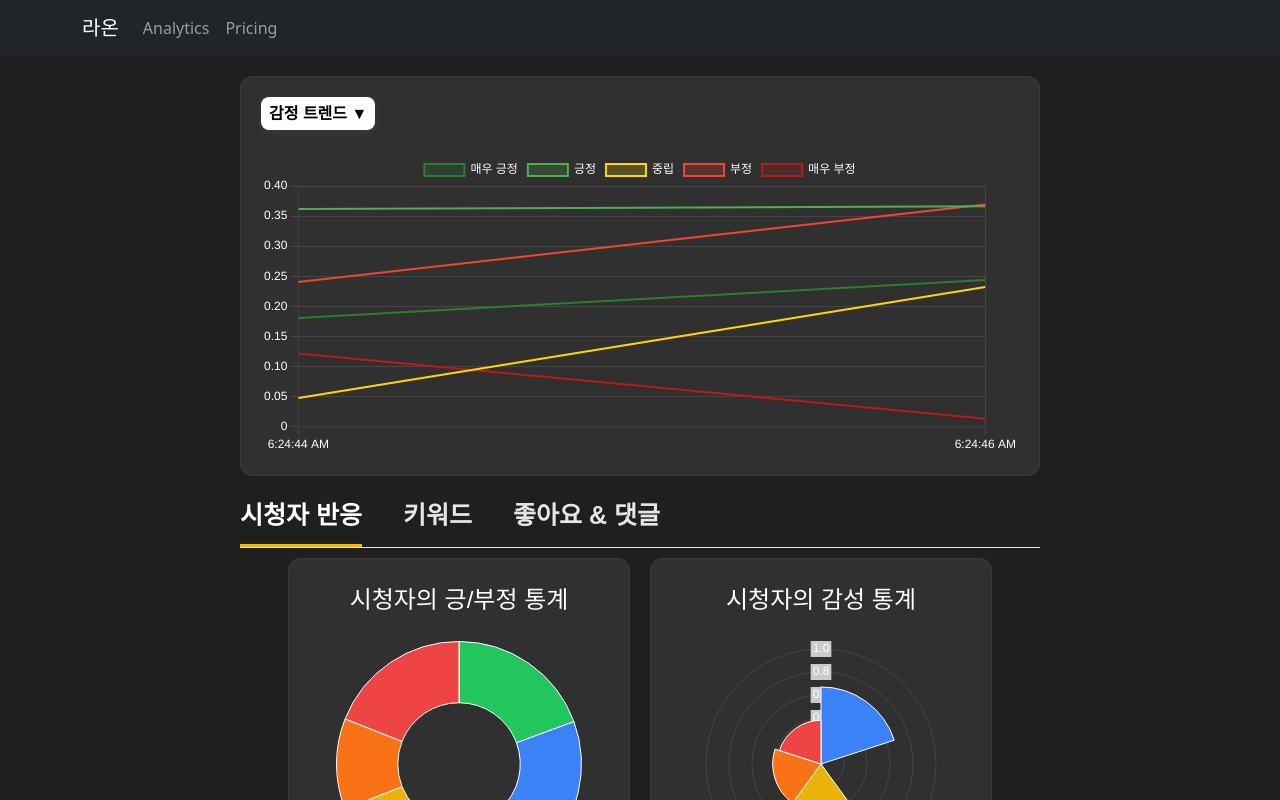
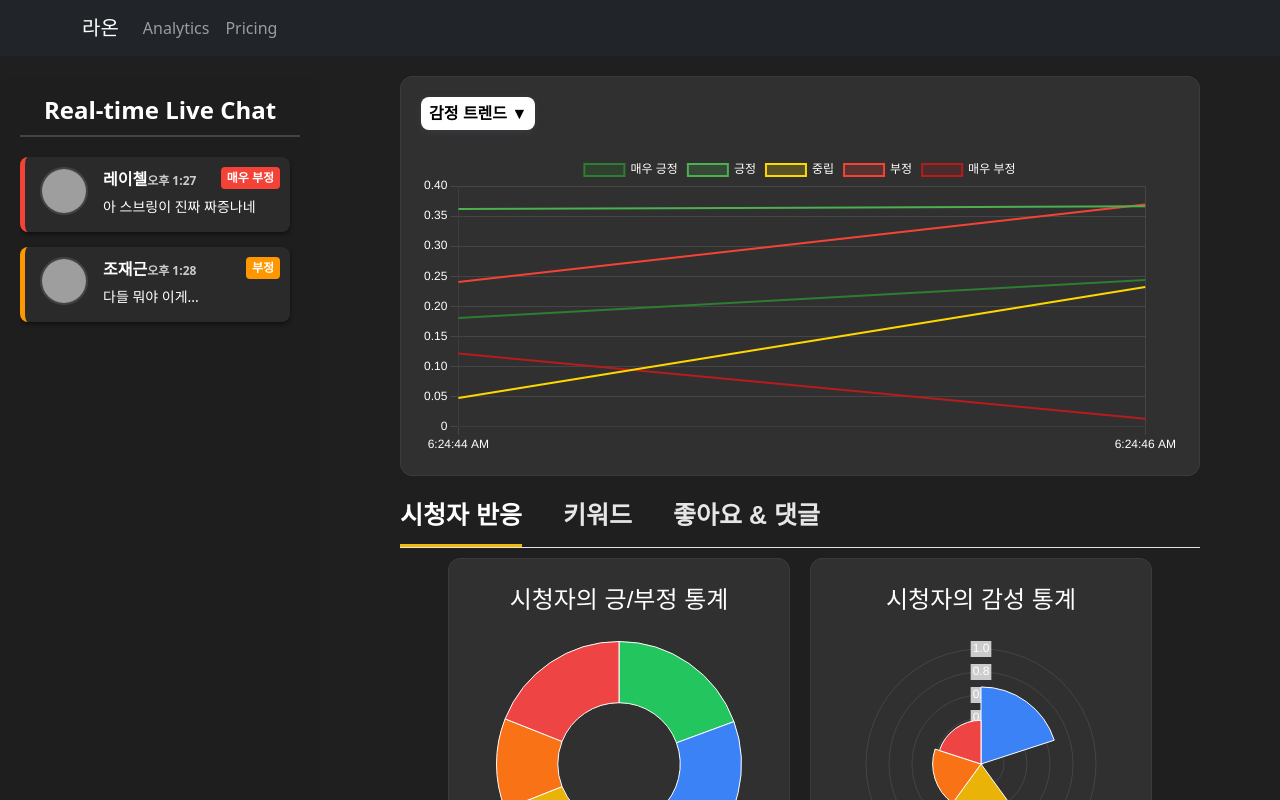
Before and after one commit to SK-Control-system/Front_React, a React (Create React App) app: page /analytics in a window 1280 px wide. Shown: the top 800 px of the page. Built offline with nearby package versions, Linux system fonts and the light colour scheme; grey boxes are pictures that could not be loaded.

Commit message:
카드컴포넌트

```diff
--- a/src/App.css
+++ b/src/App.css
@@ -22,7 +22,15 @@ html, body {
 .analytics-container{
   margin-top: 20px;
   display: flex;
-  flex-direction: column;
+  flex-direction: row;
   background-color: #1f1f1f;
   color: white;
 }
+
+.좌측{
+  width: 25%;
+}
+
+.우측{
+  width: 75%;
+}
--- a/src/App.js
+++ b/src/App.js
@@ -5,7 +5,7 @@ import MainPage from "./component/page/MainPage";
 import AnalyticsPage from "./component/page/AnalyticsPage";
 import "bootstrap/dist/css/bootstrap.min.css";
 import "./App.css";
-
+import LiveBroadcastPage from "./component/page/LiveBroadcastPage";
 function App() {
   const stats = {
     totalViewers: 72131,
@@ -69,6 +69,10 @@ function App() {
           element={<MainPage stats={stats} viewerData={viewerData} categories={categories} rankings={rankings} />}
         />
         <Route path="/analytics" element={<AnalyticsPage />} />
+        <Route
+          path="/livebroadcast"
+          element={<LiveBroadcastPage categories={categories} rankings={rankings} />}
+        />
       </Routes>
     </Router>
   );
--- a/src/component/NavbarComponent.js
+++ b/src/component/NavbarComponent.js
@@ -11,7 +11,7 @@ function NavbarComponent() {
         </Navbar.Brand>
           <Nav className="me-auto">
           <Nav.Link as={Link} to="/analytics">Analytics</Nav.Link>
-          <Nav.Link as={Link} to="/pricing">Pricing</Nav.Link>
+          <Nav.Link as={Link} to="/livebroadcast">Pricing</Nav.Link>
           </Nav>
         </Container>
       </Navbar>
--- a/src/component/analytics/ChatBox.css
+++ b/src/component/analytics/ChatBox.css
@@ -1,37 +1,85 @@
 .chat-box {
   flex: 1;
-  background-color: #2c2c2c;
+  background-color: #1e1e1e;
   color: white;
   padding: 20px;
   border-radius: 12px;
-  max-width: 300px;
+  width: 100%;
   height: 800px;
-  margin-right: 20px;
+  display: flex;
+  flex-direction: column;
 }
 
 .chat-header {
-  font-size: 18px;
+  font-size: 24px;
   font-weight: bold;
-  margin-bottom: 10px;
+  margin-bottom: 20px;
+  color: #ffffff;
+  text-align: center;
+  border-bottom: 2px solid #444;
+  padding-bottom: 10px;
 }
 
 .chat-messages {
-  max-height: 400px;
+  flex: 1;
   overflow-y: auto;
+  padding-right: 10px;
 }
 
 .chat-message {
+  display: flex;
+  align-items: flex-start;
+  background-color: #2a2a2a;
+  border-radius: 8px;
+  padding: 10px 15px;
   margin-bottom: 15px;
+  position: relative;
+  box-shadow: 0 2px 4px rgba(0, 0, 0, 0.5);
 }
 
-.chat-message p {
+.chat-profile-pic {
+  width: 48px;
+  height: 48px;
+  border-radius: 50%;
+  margin-right: 15px;
+  object-fit: cover;
+  border: 2px solid #444;
+}
+
+.chat-content {
+  flex: 1;
+}
+
+.chat-info {
+  display: flex;
+  justify-content: space-between;
+  align-items: center;
+  margin-bottom: 5px;
+}
+
+.chat-user {
+  font-size: 16px;
+  font-weight: bold;
+  color: #ffffff;
+}
+
+.chat-time {
+  font-size: 12px;
+  color: #cccccc;
+}
+
+.chat-text {
+  font-size: 14px;
   margin: 5px 0;
 }
 
-.chat-message.매우부정 {
-  color: #ff4d4d;
+.chat-sentiment {
+  font-size: 12px;
+  font-weight: bold;
+  color: #ffffff;
+  padding: 2px 6px;
+  border-radius: 4px;
+  position: absolute;
+  top: 10px;
+  right: 10px;
 }
-
-.chat-message.부정 {
-  color: #ffa500;
-}
--- a/src/component/analytics/ChatBox.js
+++ b/src/component/analytics/ChatBox.js
@@ -3,19 +3,62 @@ import "./ChatBox.css";
 
 const ChatBox = () => {
   const chatData = [
-    { id: 1, user: "레이첼", time: "오후 1:27", sentiment: "매우 부정", message: "아 스브링이 진짜 짜증나네" },
-    { id: 2, user: "조재근", time: "오후 1:28", sentiment: "부정", message: "다들 뭐야 이게..." },
+    {
+      id: 1,
+      user: "레이첼",
+      time: "오후 1:27",
+      sentiment: "매우 부정",
+      message: "아 스브링이 진짜 짜증나네",
+      profilePic: "https://yt3.ggpht.com/ytc/AIdro_kFqbmXOoxJIaLVQYrJMB8gR8_LTF7Wm1lDpZbCmqhJh3U=s88-c-k-c0x00ffffff-no-rj",
+    },
+    {
+      id: 2,
+      user: "조재근",
+      time: "오후 1:28",
+      sentiment: "부정",
+      message: "다들 뭐야 이게...",
+      profilePic: "https://yt3.ggpht.com/ezG7fZAoI4puqxZvEHRY0Xfwl6CcR3bWRadwh-lg_-JSuBw9aK6hpJuR5wIlu1WHhsvseAWzfyA=s88-c-k-c0x00ffffff-no-rj",
+    },
     // 더미 데이터 추가 가능
   ];
+
+  const sentimentColors = {
+    "매우 긍정": "#4caf50",
+    "긍정": "#8bc34a",
+    "중립": "#ffc107",
+    "부정": "#ff9800",
+    "매우 부정": "#f44336",
+  };
 
   return (
     <div className="chat-box">
       <h2 className="chat-header">Real-time Live Chat</h2>
       <div className="chat-messages">
         {chatData.map((chat) => (
-          <div key={chat.id} className={`chat-message ${chat.sentiment}`}>
-            <strong>{chat.user}</strong> <span>{chat.time}</span>
-            <p>{chat.message}</p>
+          <div
+            key={chat.id}
+            className="chat-message"
+            style={{ borderLeft: `5px solid ${sentimentColors[chat.sentiment]}` }}
+          >
+            <img
+              src={chat.profilePic}
+              alt={`${chat.user} profile`}
+              className="chat-profile-pic"
+            />
+            <div className="chat-content">
+              <div className="chat-info">
+                <strong className="chat-user">{chat.user}
+                  <span className="chat-time">{chat.time}</span>
+                </strong>
+              </div>
+              <p className="chat-text">{chat.message}</p>
+            </div>
+            <span
+              className="chat-sentiment"
+              style={{ backgroundColor: sentimentColors[chat.sentiment] }}
+            >
+              {chat.sentiment}
+            </span>
           </div>
         ))}
       </div>
--- a/src/component/analytics/Tabs.css
+++ b/src/component/analytics/Tabs.css
@@ -6,6 +6,7 @@
   background-color: #1f1f1f;
   width: 100%;
   margin-top: 20px;
+
 }
 
 .tab-buttons {
--- a/src/component/page/AnalyticsPage.js
+++ b/src/component/page/AnalyticsPage.js
@@ -45,8 +45,13 @@ const AnalyticsPage = () => {
 
   return (
     <div className="analytics-container">
+      <div className="좌측">
+          <ChatBox/>
+      </div>
+      <div className="우측">
         <EmotionTrendChart data={emotionData} />
         <Tabs activeTab={activeTab} setActiveTab={setActiveTab} />
+      </div>
     </div>
   );
 };
--- /dev/null
+++ b/src/component/page/LiveBroadcastPage.css
@@ -0,0 +1,144 @@
+/* 유튜브 로고 */
+.live-broadcast-youtube-logo {
+  display: flex;
+  align-items: center;
+  justify-content: center;
+  width: 16px;
+  height: 16px;
+  margin-right: 8px;
+  position: relative;
+}
+
+.youtube-red-background {
+  background: #ee3535;
+  width: 100%;
+  height: 100%;
+  border-radius: 4px;
+  display: flex;
+  align-items: center;
+  justify-content: center;
+}
+
+.youtube-white-play {
+  width: 6px;
+  height: 6px;
+  clip-path: polygon(0% 0%, 100% 50%, 0% 100%);
+  background: #ffffff;
+}
+
+/* 채널명과 유튜브 로고 그룹 */
+.live-broadcast-channel-group {
+  display: flex;
+  align-items: center;
+  gap: 8px;
+}
+
+/* LiveBroadcastPage 스타일 */
+.live-broadcast-page {
+  background-color: #1a1a1a;
+  color: white;
+  padding: 20px;
+  font-family: 'NanumSquare Neo', sans-serif;
+}
+
+/* 카테고리 섹션 스타일 */
+.live-broadcast-category-section {
+  margin-bottom: 40px;
+}
+
+.live-broadcast-category-title {
+  font-size: 18px;
+  font-weight: bold;
+  color: #ffffff;
+  margin-bottom: 20px;
+}
+
+.live-broadcast-list {
+  display: flex;
+  gap: 20px;
+  overflow-x: auto;
+}
+
+/* 카드 스타일 */
+.live-broadcast-card {
+  width: 320px;
+  height: 311px;
+  background: linear-gradient(
+      158.47deg,
+      rgba(255, 0, 0, 0.23) 36.65%,
+      rgba(0, 0, 0, 0.23) 85.85%
+    ),
+    #303030;
+  box-shadow: 0px 4px 16px rgba(0, 0, 0, 0.16);
+  border-radius: 16px;
+  position: relative;
+  flex-shrink: 0;
+}
+
+.live-broadcast-card-media {
+  position: absolute;
+  width: 320px;
+  height: 180px;
+  background-size: cover;
+  background-position: center;
+  border-top-left-radius: 16px;
+  border-top-right-radius: 16px;
+}
+
+.live-broadcast-card-info {
+  position: absolute;
+  width: 294px;
+  height: 111px;
+  left: 13px;
+  top: 190px;
+  display: flex;
+  flex-direction: column;
+  gap: 8px;
+}
+
+.live-broadcast-card-name {
+  display: flex;
+  justify-content: space-between;
+  align-items: center;
+  font-size: 14px;
+  color: #9a9a9a;
+}
+
+.live-broadcast-channel-name {
+  font-weight: 600;
+  font-size: 16px;
+  color: #ffffff;
+}
+
+.live-broadcast-category {
+  font-weight: 400;
+  font-size: 14px;
+  color: #9a9a9a;
+}
+
+.live-broadcast-card-content {
+  display: flex;
+  align-items: center;
+  gap: 10px;
+}
+
+.live-broadcast-channel-profile {
+  width: 44px;
+  height: 44px;
+  border-radius: 50%;
+  background-color: #ffffff;
+}
+
+.live-broadcast-card-title {
+  font-weight: 800;
+  font-size: 18px;
+  line-height: 22px;
+  color: #ffffff;
+}
+
+.live-broadcast-card-footer {
+  font-size: 14px;
+  color: #ffffff;
+  display: flex;
+  justify-content: space-between;
+}
--- /dev/null
+++ b/src/component/page/LiveBroadcastPage.js
@@ -0,0 +1,99 @@
+import React from "react";
+import "./LiveBroadcastPage.css";
+
+const BroadcastCard = ({ title, channel, views, category, thumbnail, profile, starttime}) => {
+  return (
+    <div className="live-broadcast-card">
+      <div
+        className="live-broadcast-card-media"
+        style={{ backgroundImage: `url(${thumbnail})` }}
+      ></div>
+      <div className="live-broadcast-card-info">
+        <div className="live-broadcast-card-name">
+          <div className="live-broadcast-channel-group">
+            <div className="live-broadcast-youtube-logo">
+              <div className="youtube-red-background">
+                <div className="youtube-white-play"></div>
+              </div>
+            </div>
+            <span className="live-broadcast-channel-name">{channel}</span>
+          </div>
+          <span className="live-broadcast-category">{category}</span>
+        </div>
+        <div className="live-broadcast-card-content">
+          <img
+            className="live-broadcast-channel-profile"
+            src={profile}
+            alt={`${channel} profile`}
+          />
+          <span className="live-broadcast-card-title">{title}</span>
+        </div>
+        <div className="live-broadcast-card-footer">
+          <span className="live-broadcast-view-count">{views} 명 시청중</span>
+          <span className="live-broadcast-start-time"> {starttime} 시작</span>
+        </div>
+      </div>
+    </div>
+  );
+};
+
+const LiveBroadcastPage = () => {
+  const data = {
+    categories: [
+      {
+        name: "내 구독 목록",
+        broadcasts: [
+          {
+            title: "방송 제목 1",
+            channel: "채널 1",
+            views: "10,000",
+            category: "게임",
+            thumbnail: "https://dimg.donga.com/wps/NEWS/IMAGE/2015/09/10/73552739.2.jpg",
+            profile: "https://yt3.ggpht.com/ytc/AIdro_kFqbmXOoxJIaLVQYrJMB8gR8_LTF7Wm1lDpZbCmqhJh3U=s88-c-k-c0x00ffffff-no-rj",
+            starttime:"09:17"
+          },
+          {
+            title: "방송 제목 2",
+            channel: "채널 2",
+            views: "5,000",
+            category: "음악",
+            thumbnail: "/path/to/image2.jpg",
+            profile: "https://yt3.ggpht.com/ytc/ANd9GcT_FakeProfile=s88-c-k-c0x00ffffff-no-rj",
+            starttime:"09:24"
+          },
+
+        ],
+      },
+      {
+        name: "리그 오브 레전드",
+        broadcasts: [
+          {
+            title: "롤 경기 1",
+            channel: "롤 채널",
+            views: "8,000",
+            category: "리그 오브 레전드",
+            thumbnail: "/path/to/image3.jpg",
+            profile: "https://yt3.ggpht.com/ytc/ANd9GcT_RiotGames=s88-c-k-c0x00ffffff-no-rj",
+            starttime:"09:34"
+          },
+        ],
+      },
+    ],
+  };
+  return (
+    <div className="live-broadcast-page">
+      {data.categories.map((category, index) => (
+        <div key={index} className="live-broadcast-category-section">
+          <h2 className="live-broadcast-category-title">{category.name}</h2>
+          <div className="live-broadcast-list">
+            {category.broadcasts.map((broadcast, idx) => (
+              <BroadcastCard key={idx} {...broadcast} />
+            ))}
+          </div>
+        </div>
+      ))}
+    </div>
+  );
+};
+
+export default LiveBroadcastPage;
```
